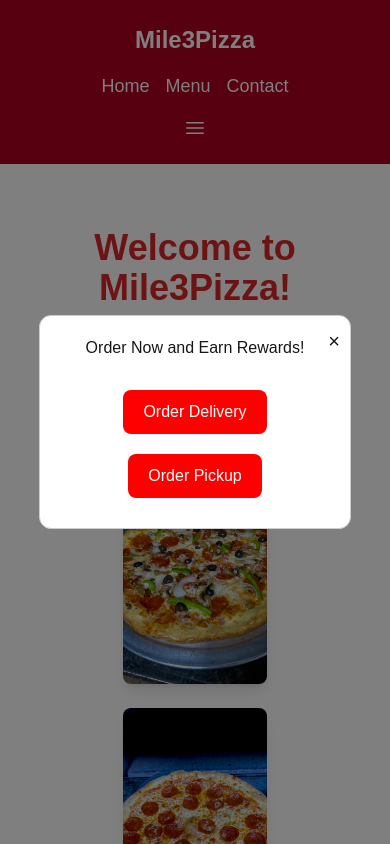
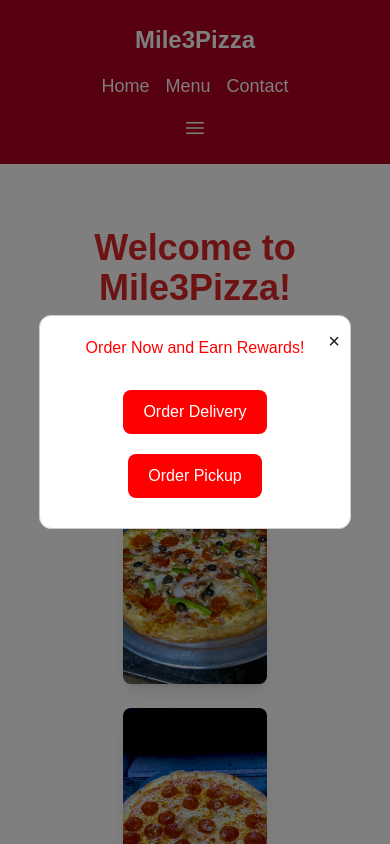
Before and after one commit to jusbuckingham/milethreepizza, a Next.js app: page / in a window 390 px wide. Shown: the top 844 px of the page. Built offline with nearby package versions, Linux system fonts and the light colour scheme.

Commit message:
fixing ordermodal mobile

```diff
--- a/app/globals.css
+++ b/app/globals.css
@@ -54,3 +54,14 @@
   align-items: center;
   justify-content: center;
 }
+
+/* Text color for the "Order Now and Earn Rewards!" section */
+.defaultTextColor {
+  color: #333; /* Default color for larger screens */
+}
+
+@media (max-width: 600px) {
+  .mobileTextColor {
+    color: #ff0000; /* Bright red for better visibility on mobile */
+  }
+}
--- a/components/OrderModal.tsx
+++ b/components/OrderModal.tsx
@@ -3,6 +3,7 @@
 
 export default function OrderModal() {
   const [isOpen, setIsOpen] = useState(true);
+  const [isMobile, setIsMobile] = useState(false);
 
   useEffect(() => {
     if (typeof window !== "undefined") {
@@ -12,6 +13,15 @@
       } else {
         console.warn("App element with id '__next' not found.");
       }
+
+      // Check if the screen width is mobile-sized
+      const handleResize = () => {
+        setIsMobile(window.innerWidth <= 600);
+      };
+
+      handleResize(); // Initial check
+      window.addEventListener("resize", handleResize);
+      return () => window.removeEventListener("resize", handleResize);
     }
   }, []);
 
@@ -40,7 +50,7 @@
           backgroundColor: 'rgba(0, 0, 0, 0.5)',
         },
       }}
-      ariaHideApp={false} // Remove this line if you want to use `setAppElement` correctly
+      ariaHideApp={false}
     >
       <button
         onClick={closeModal}
@@ -56,7 +66,9 @@
       >
         &times;
       </button>
-      <h2>Order Now and Earn Rewards!</h2>
+      <h2 className={isMobile ? "mobileTextColor" : "defaultTextColor"}>
+        Order Now and Earn Rewards!
+      </h2>
       <div style={{ marginTop: '20px' }}>
         <button
           style={{
```
